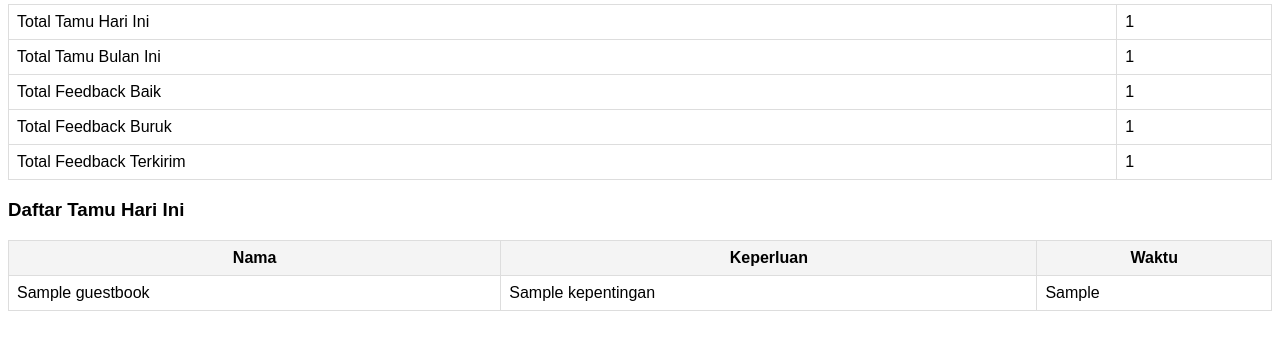
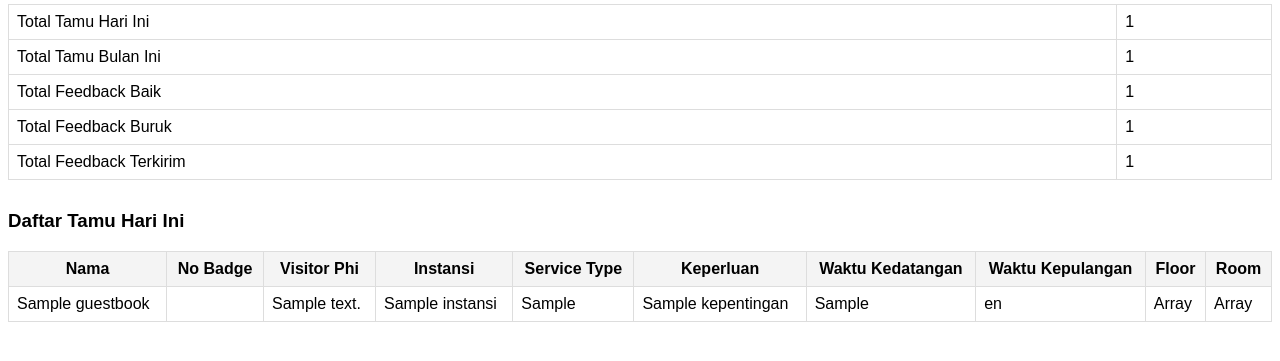
Before and after one commit to ahmdfauzi25/guest-book, a CodeIgniter app: the page made by application/views/admin/export_pdf.php in a window 1280 px wide. Shown: the part 141-502 px from the top of the page. Run offline with CodeIgniter, Linux system fonts and the light colour scheme; tables that the repository leaves empty or names only in its code hold one stand-in row (values such as "Sample post"); the template is opened without the code that fills it: most values are stand-ins (such as "Sample title", 1, 10 or a date in 2020).

Commit message:
Update Perubahan Template Export PDF

```diff
--- a/application/controllers/Admin.php
+++ b/application/controllers/Admin.php
@@ -269,6 +269,8 @@
 		$data['total_bad_feedback'] = $this->countBadFeedback();
 		$data['guestbook'] = $this->db->get_where('guestbook', ['date_created' => date('Y-m-d')])->result_array();
 		$data['servicetype'] = $this->db->get('servicetype')->result_array();
+		$data['floor'] = $this->db->get('floor')->result_array();
+		$data['room'] = $this->db->get('room')->result_array();
 		$data['total_feedback_submitted'] = $this->countFeedbackSubmitted();
 
 		// Load view untuk PDF
@@ -276,7 +278,7 @@
 
 		// Konfigurasi DOMPDF
 		$paper_size = 'A4';
-		$orientation = 'portrait';
+		$orientation = 'landscape';
 		$this->dompdf->set_paper($paper_size, $orientation);
 
 		// Convert HTML ke PDF
--- a/application/views/admin/export_pdf.php
+++ b/application/views/admin/export_pdf.php
@@ -1,14 +1,32 @@
 <!DOCTYPE html>
 <html>
+
 <head>
 	<title>Laporan Dashboard</title>
 	<style>
-        body { font-family: Arial, sans-serif; }
-        .table { width: 100%; border-collapse: collapse; }
-        .table th, .table td { border: 1px solid #ddd; padding: 8px; }
-        .table th { background-color: #f4f4f4; }
+		body {
+			font-family: Arial, sans-serif;
+		}
+
+		.table {
+			width: 100%;
+			border-collapse: collapse;
+			margin-bottom: 30px;
+			/* Menambahkan margin di bawah tabel */
+		}
+
+		.table th,
+		.table td {
+			border: 1px solid #ddd;
+			padding: 8px;
+		}
+
+		.table th {
+			background-color: #f4f4f4;
+		}
 	</style>
 </head>
+
 <body>
 	<h2>Laporan Dashboard</h2>
 	<p>Tanggal: <?= date('d-m-Y') ?></p>
@@ -41,16 +59,52 @@
 	<table class="table">
 		<tr>
 			<th>Nama</th>
+			<th>No Badge</th>
+			<th>Visitor Phi</th>
+			<th>Instansi</th>
+			<th>Service Type</th>
 			<th>Keperluan</th>
-            <th>Waktu</th>
+			<th>Waktu Kedatangan</th>
+			<th>Waktu Kepulangan</th>
+			<th>Floor</th>
+			<th>Room</th>
 		</tr>
-        <?php foreach($guestbook as $guest): ?>
+		<?php foreach ($guestbook as $guest): ?>
 			<tr>
 				<td><?= $guest['name_guest'] ?></td>
+				<td><?= $guest['no_badge'] ?></td>
+				<td><?= $guest['visitor_phi'] ?></td>
+				<td><?= $guest['instansi'] ?></td>
+				<td><?php
+					foreach ($servicetype as $s) {
+						if ($s['id'] == $guest['servicetype_id']) {
+							echo $s['service_type'];
+							break;
+						}
+					}
+					?></td>
 				<td><?= $guest['kepentingan'] ?></td>
 				<td><?= $guest['waktu_kedatangan'] ?></td>
+				<td><?= $guest['waktu_kepulangan'] ?></td>
+				<td><?php
+								foreach($floor as $f) {
+									if($f['id'] == $guest['floor_id']) {
+										echo $f['floor'];
+										break;
+									}
+								}
+							?></td>
+							<td><?php
+								foreach($room as $r) {
+									if($r['id'] == $guest['room_id']) {
+										echo $r['room'];
+										break;
+									}
+								}
+							?></td>
 			</tr>
 		<?php endforeach; ?>
 	</table>
 </body>
+
 </html>
```
Also changed, not shown: 1 other file. Lines whose indentation alone changed are shown as unchanged.
